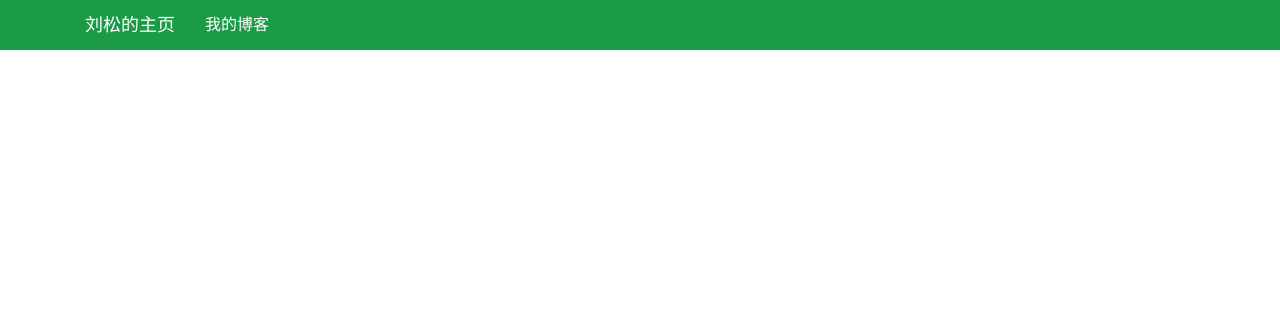
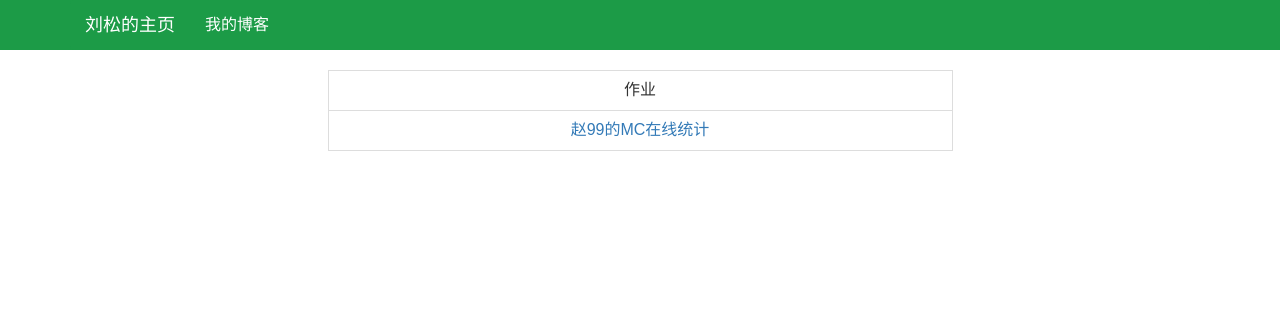
Before and after one commit to hanliumaozhi/liusongme, a Flask app: page / in a window 1280 px wide. Shown: the top 310 px of the page. Run offline with Flask 2, Linux system fonts and the light colour scheme; some libraries are stand-ins or nearby versions.

Commit message:
add html

```diff
--- a/app/templates/index.html
+++ b/app/templates/index.html
@@ -17,11 +17,23 @@
 		<div class="container">
 			<nav role="navigation" class="navbar navbar-default navbar-inverse">
 				<div class="navbar-header"><button type="button" data-toggle="collapse" data-target="#navbar-collapse" class="navbar-toggle"><span class="sr-only">展开导航</span><span class="icon-bar"></span><span class="icon-bar"></span><span class="icon-bar"></span></button>
-					<a href="/show_mc_user_online_time" class="navbar-brand">刘松的主页</a>
+					<a href="/" class="navbar-brand">刘松的主页</a>
 				</div>
 				<div id="navbar-collapse" class="collapse navbar-collapse"><ul class="nav navbar-nav"><li><a href="//blog.liusong.me">我的博客</a></li></ul></div>
 			</nav>
 		</div>
 	</header>
+	<div class="row">
+		<div class="col-md-6 col-md-offset-3">
+			<table class="table table-bordered" id="myTable">
+				<tr>
+					<td class="col-md-6 text-center">作业</td>
+				</tr>
+				<tr>
+					<td class="col-md-6 text-center"><a href="http://www.liusong.me/show_mc_user_online_time" class="text-center">赵99的MC在线统计</a></td>
+				</tr>
+			</table>
+		</div>
+	</div>
 	</body>
 </html>
```
